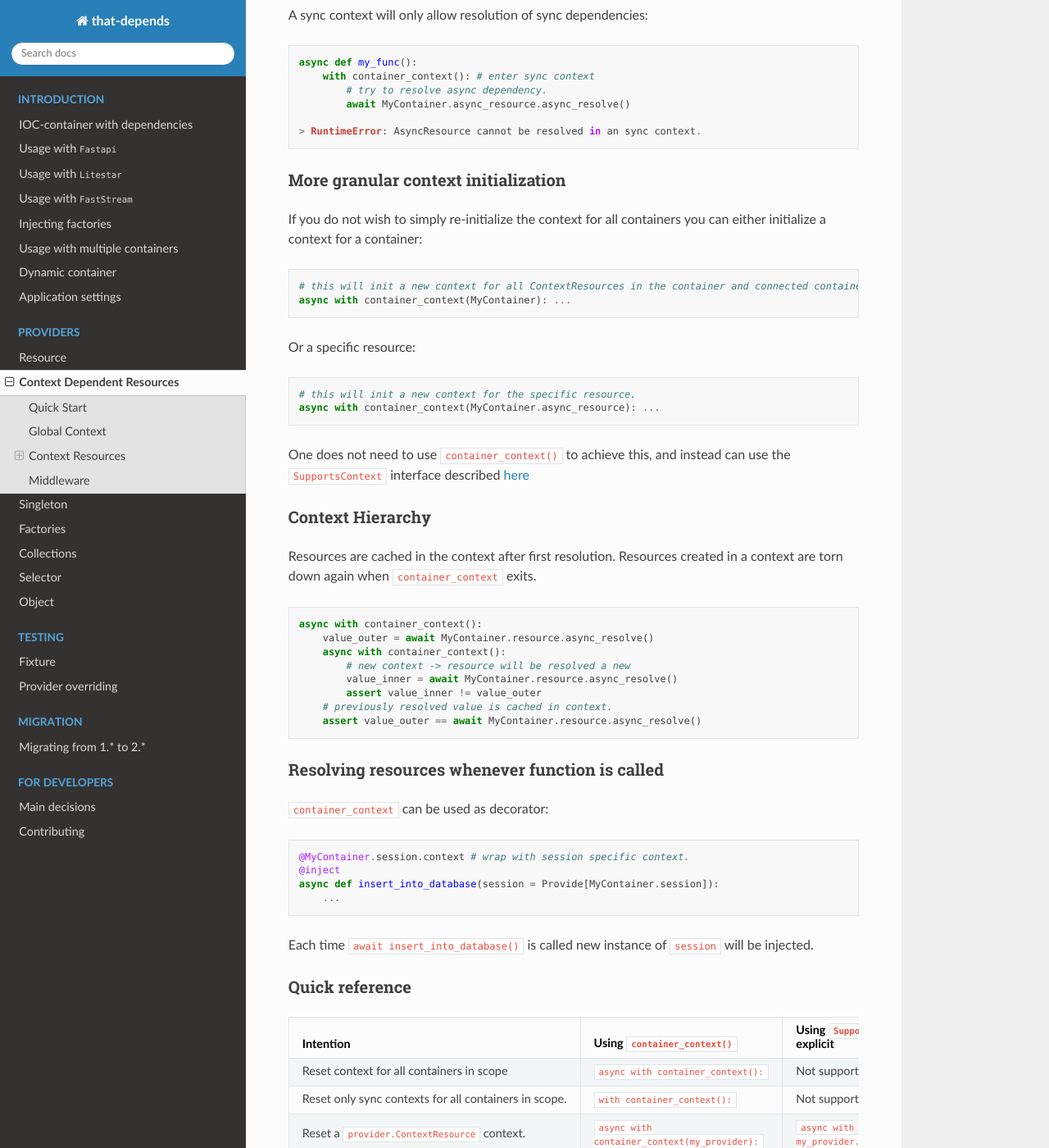
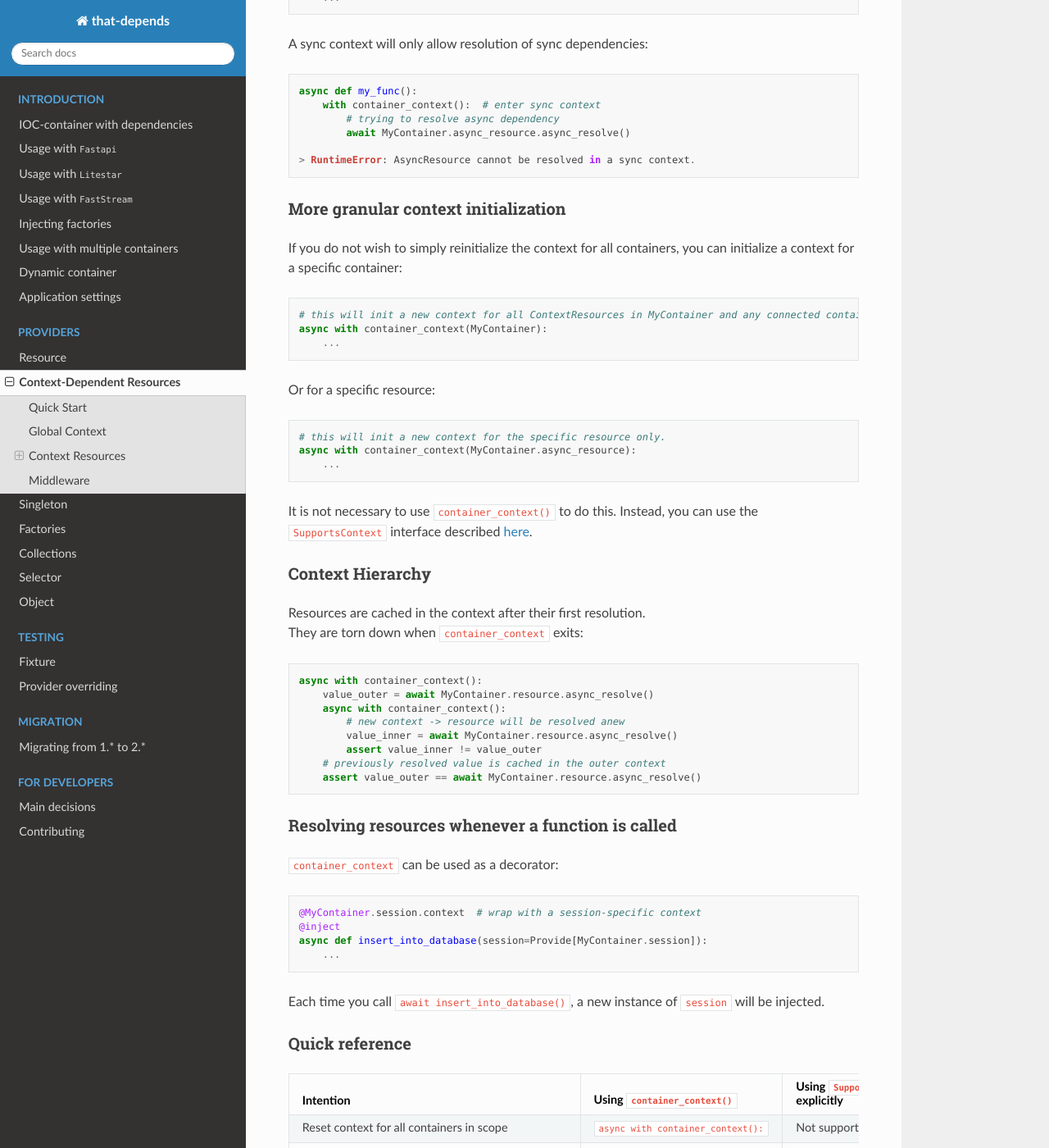
Before and after one commit to modern-python/that-depends, a Sphinx documentation site: the page built from docs/providers/context-resources.md, in a window 1280 px wide and 1400 px high, scrolled down 3265 px. Shown: the whole window at 82% size. Built offline with Sphinx 7.4.7 and the Read the Docs theme 3.1.0, drawn with Linux system fonts in a browser that asks for light colours; some of the changed text lies outside the part shown.

Commit message:
Minor documentation improvements.

````diff
--- a/docs/providers/context-resources.md
+++ b/docs/providers/context-resources.md
@@ -1,22 +1,21 @@
 
-# Context Dependent Resources
+# Context-Dependent Resources
 
 `that_depends` provides a way to manage two types of contexts:
 
-- a *global context* dict where you can store objects to retrieve later.
-- *resource specific contexts* which are managed by the `ContextResource` provider.
+- A *global context* (a dictionary) where you can store objects for later retrieval.
+- *Resource-specific contexts*, which are managed by the `ContextResource` provider.
 
-
-To interact with both types of contexts there are two separate interfaces:
+To interact with both types of contexts, there are two separate interfaces:
 
 1. Use the `container_context()` context manager to interact with the global context and manage `ContextResource` providers.
-2. Directly manage a `ContextResource` context by using use `SupportsContext` interface, which both containers
-and `ContextResource` providers implement.
+2. Directly manage a `ContextResource` context by using the `SupportsContext` interface, which both containers
+   and `ContextResource` providers implement.
 
-
+---
 ## Quick Start
 
-You have to initialize a context before being able to resolve a `ContextResource`.
+You must initialize a context before you can resolve a `ContextResource`.
 
 **Setup:**
 ```python
@@ -82,57 +82,61 @@ The values stored in the `global_context` can be resolved as long as:
 async with container_context(global_context={"key": "value"}):
     # run some code
     fetch_context_item("key")
-    async with container_context(): # this will reset all contexts including the global context.
-        fetch_context_item("key") # Error! key not found
+    async with container_context():  # this will reset all contexts, including the global context.
+        fetch_context_item("key")  # Error! key not found
 ```
+
 If you want to maintain the global context, you can initialize a new context with the `preserve_global_context` argument:
 ```python
-
 async with container_context(global_context={"key": "value"}):
     # run some code
     fetch_context_item("key")
-    async with container_context(preserve_global_context=True): # this will preserve the global context.
-        fetch_context_item("key") # returns 'value`
+    async with container_context(preserve_global_context=True):  # preserves the global context
+        fetch_context_item("key")  # returns 'value'
 ```
-Additionally, you can use the `global_context` arguemnt in combination with `preserve_global_context` to
-extend the global context, this will merge the two contexts together by key with the new global_context taking precedence:
+
+Additionally, you can use the `global_context` argument in combination with `preserve_global_context` to
+extend the global context. This merges the two contexts together by key, with the new `global_context` taking precedence:
 ```python
 async with container_context(global_context={"key_1": "value_1", "key_2": "value_2"}):
     # run some code
-    fetch_context_item("key_1") # returns `value_1`
+    fetch_context_item("key_1")  # returns 'value_1'
     async with container_context(
-            global_context={"key_2": "new_value", "key_3": "value_3"},
-            preserve_global_context=True): # this will preserve the global context.
+        global_context={"key_2": "new_value", "key_3": "value_3"},
+        preserve_global_context=True
+    ):
+        fetch_context_item("key_1")  # returns 'value_1'
+        fetch_context_item("key_2")  # returns 'new_value'
+        fetch_context_item("key_3")  # returns 'value_3'
+```
 
-        fetch_context_item("key_1") # returns 'value_1`
-        fetch_context_item("key_2") # returns 'new_value`
-        fetch_context_item("key_3") # returns 'value_3`
-```
+---
+
 ## Context Resources
 
-To be able to resolve `ContextResource` one must first enter intialize a new context for that resource.
-The most simple way to achieve this is by entering `container_context()` without passing any arguments:
+To resolve a `ContextResource`, you must first initialize a new context for that resource. The simplest way to do this is by entering `container_context()` without passing any arguments:
 ```python
-async with container_context(): # this will make all containers initialize a new context.
-    await MyContainer.async_resource.async_resolve() # "async resource"
-    MyContainer.sync_resource.sync_resolve() # "sync resource"
+async with container_context():  # this will make all containers initialize a new context
+    await MyContainer.async_resource.async_resolve()  # "async resource"
+    MyContainer.sync_resource.sync_resolve()          # "sync resource"
 ```
 
- Trying to resolve `ContextResource` without first entering `container_context` will yield `RuntimeError`:
+Trying to resolve a `ContextResource` without first entering `container_context` will yield a `RuntimeError`:
 ```python
 value = MyContainer.sync_resource.sync_resolve()
  > RuntimeError: Context is not set. Use container_context
 ```
 
-### Resolving async and sync dependencies:
+### Resolving async and sync dependencies
+
 ``container_context`` implements both ``AsyncContextManager`` and ``ContextManager``.
-This means that you can enter an async context with:
+This means you can enter an async context with:
 
 ```python
 async with container_context():
     ...
 ```
-An async context will allow resolution of both sync and async dependencies.
+An async context allows resolution of both sync and async dependencies.
 
 A sync context can be entered using:
 ```python
@@ -142,75 +146,77 @@ with container_context():
 A sync context will only allow resolution of sync dependencies:
 ```python
 async def my_func():
-    with container_context(): # enter sync context
-        # try to resolve async dependency.
+    with container_context():  # enter sync context
+        # trying to resolve async dependency
         await MyContainer.async_resource.async_resolve()
 
-> RuntimeError: AsyncResource cannot be resolved in an sync context.
+> RuntimeError: AsyncResource cannot be resolved in a sync context.
 ```
 
 ### More granular context initialization
 
-If you do not wish to simply re-initialize the context for all containers you can either initialize a context for a container:
+If you do not wish to simply reinitialize the context for all containers, you can initialize a context for a specific container:
 ```python
-# this will init a new context for all ContextResources in the container and connected containers.
-async with container_context(MyContainer): ...
+# this will init a new context for all ContextResources in MyContainer and any connected containers.
+async with container_context(MyContainer):
+    ...
 ```
-Or a specific resource:
+Or for a specific resource:
 ```python
-# this will init a new context for the specific resource.
-async with container_context(MyContainer.async_resource): ...
+# this will init a new context for the specific resource only.
+async with container_context(MyContainer.async_resource):
+    ...
 ```
 
-One does not need to use `container_context()` to achieve this, and instead can use the `SupportsContext` interface described
-[here](#quick-reference)
-
+It is not necessary to use `container_context()` to do this. Instead, you can use the `SupportsContext` interface described
+[here](#quick-reference).
 
 ### Context Hierarchy
-Resources are cached in the context after first resolution.
-Resources created in a context are torn down again when `container_context` exits.
+
+Resources are cached in the context after their first resolution.
+They are torn down when `container_context` exits:
 ```python
 async with container_context():
     value_outer = await MyContainer.resource.async_resolve()
     async with container_context():
-        # new context -> resource will be resolved a new
+        # new context -> resource will be resolved anew
         value_inner = await MyContainer.resource.async_resolve()
         assert value_inner != value_outer
-    # previously resolved value is cached in context.
+    # previously resolved value is cached in the outer context
     assert value_outer == await MyContainer.resource.async_resolve()
 ```
 
-### Resolving resources whenever function is called
-`container_context` can be used as decorator:
+### Resolving resources whenever a function is called
+
+`container_context` can be used as a decorator:
 ```python
-@MyContainer.session.context # wrap with session specific context.
+@MyContainer.session.context  # wrap with a session-specific context
 @inject
-async def insert_into_database(session = Provide[MyContainer.session]):
+async def insert_into_database(session=Provide[MyContainer.session]):
     ...
 ```
-Each time ``await insert_into_database()`` is called new instance of ``session`` will be injected.
-
+Each time you call `await insert_into_database()`, a new instance of `session` will be injected.
 
 ### Quick reference
 
-| Intention                                             | Using `container_context()`                   | Using `SupportsContext` explicit           | Using `SupportsContext` decorator |
+| Intention                                             | Using `container_context()`                   | Using `SupportsContext` explicitly         | Using `SupportsContext` decorator |
 |-------------------------------------------------------|-----------------------------------------------|--------------------------------------------|-----------------------------------|
 | Reset context for all containers in scope             | `async with container_context():`             | Not supported.                             | Not supported.                    |
 | Reset only sync contexts for all containers in scope. | `with container_context():`                   | Not supported.                             | Not supported.                    |
-| Reset a `provider.ContextResource` context.           | `async with container_context(my_provider):`  | `async with my_provider.async_context():`  | `@my_provider.context`            |
-| Reset a sync `provider.ContextResource` context.      | `with container_context(my_provider):`        | `with my_provider.sync_context():`         | `@my_provider.context`            |
-| Reset all resources in a container.                   | `async with container_context(my_container):` | `async with my_container.async_context():` | `@my_container.context`           |
-| Reset all sync resources in a container.              | `with container_context(my_container):`       | `with my_container.sync_context():`        | `@my_container.context`           |
+| Reset a `provider.ContextResource` context            | `async with container_context(my_provider):`  | `async with my_provider.async_context():`  | `@my_provider.context`            |
+| Reset a sync `provider.ContextResource` context       | `with container_context(my_provider):`        | `with my_provider.sync_context():`         | `@my_provider.context`            |
+| Reset all resources in a container                   | `async with container_context(my_container):` | `async with my_container.async_context():` | `@my_container.context`           |
+| Reset all sync resources in a container              | `with container_context(my_container):`       | `with my_container.sync_context():`        | `@my_container.context`           |
 
+---
 
 ## Middleware
 
 For `ASGI` applications, `that_depends` provides the `DIContextMiddleware` to manage context resources.
 
-The `DIContextMiddleware` accepts containers and resources as arguments and will automatically initialize the context for the provided resources when an endpoint is called.
+The `DIContextMiddleware` accepts containers and resources as arguments and automatically initializes the context for the provided resources when an endpoint is called.
 
 **Example with `FastAPI`:**
-
 ```python
 import fastapi
 from that_depends.providers import DIContextMiddleware, ContextResource
````
Also changed, not shown: other parts of docs/providers/context-resources.md (+9 -8 lines).
